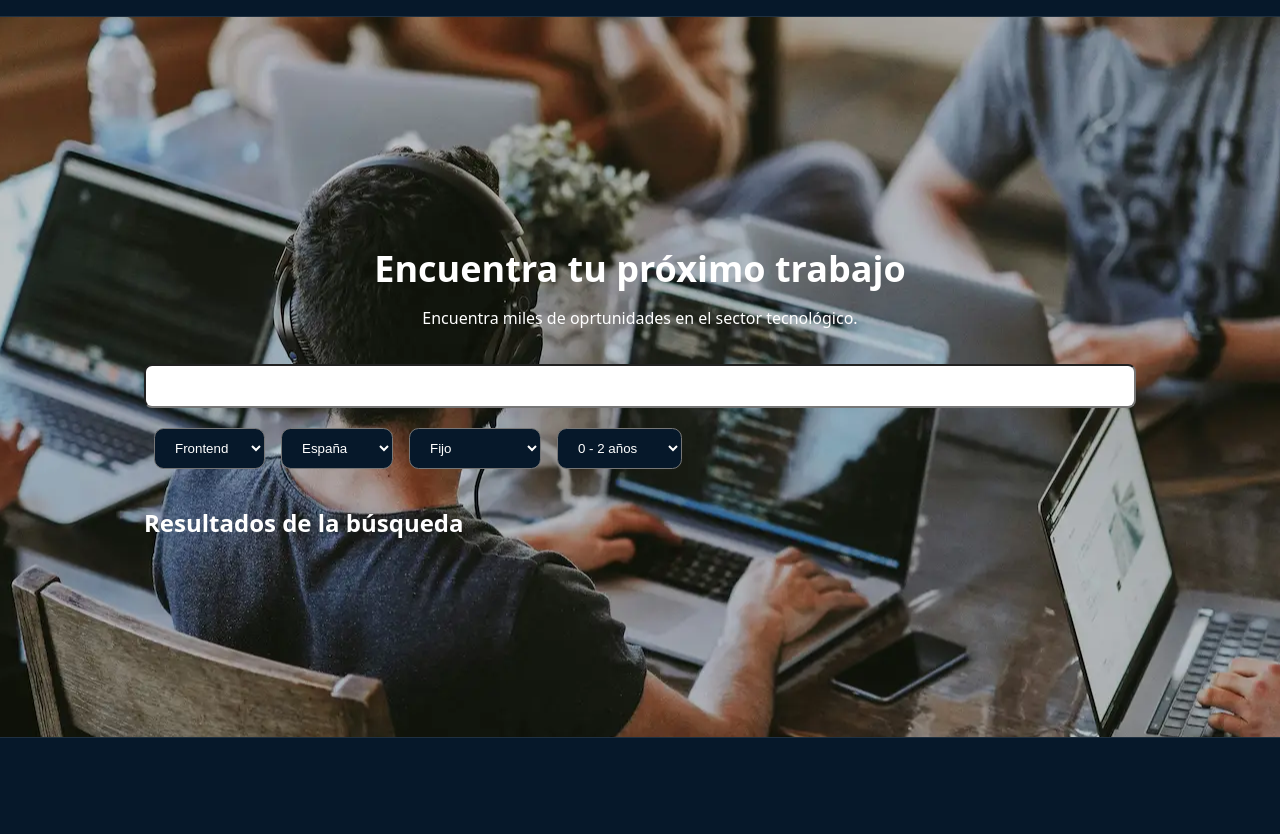
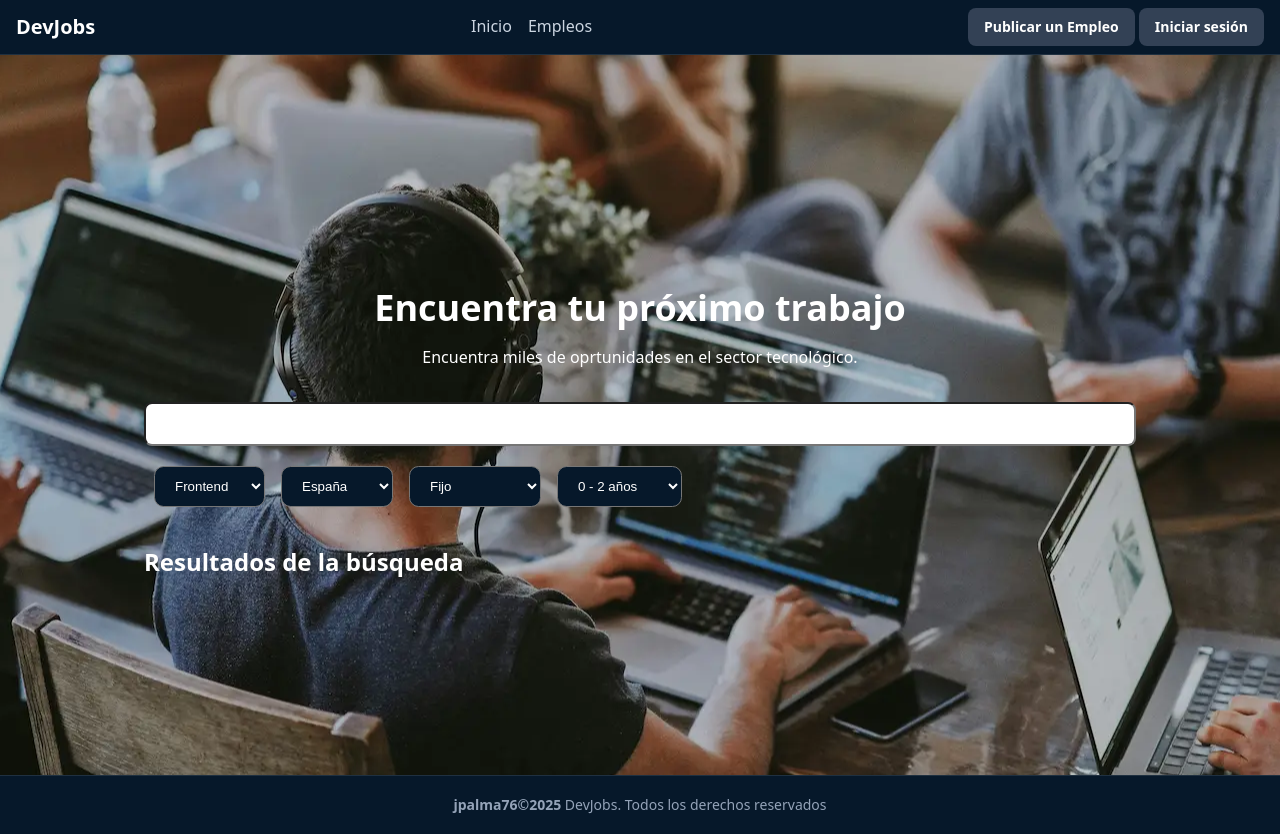
Before and after one commit to jpalma76/page-employee, a plain HTML site: page search.html in a window 1280 px wide. Before the commit the page ends 800 px from the top, so only its background shows below. Drawn offline with Linux system fonts and the light colour scheme.

Commit message:
add header content & footer content

```diff
--- a/search.html
+++ b/search.html
@@ -6,11 +6,23 @@
   <meta name="viewport" content="width=device-width, initial-scale=1.0" />
   <title>Dev-Jobs Search Page</title>
   <meta name="description" content="Encuentra aquí tu próximo empleo" />
-  <link rel="stylesheet" href="/search.css">
+  <link rel="stylesheet" href="search.css">
 </head>
 
 <body>
-  <header></header>
+  <header>
+    <a href="/" class>
+      <h2 class="logo">DevJobs</h2>
+    </a>
+    <nav>
+      <a href="index.html">Inicio</a>
+      <a href="search.html">Empleos</a>
+    </nav>
+    <div>
+      <a href="">Publicar un Empleo</a>
+      <a href="">Iniciar sesión</a>
+    </div>
+  </header>
 
   <main>
     <section>
@@ -55,9 +67,9 @@
 
   </main>
 
-  <footer></footer>
+  <footer>
+    <small><b>jpalma76©2025</b> DevJobs. Todos los derechos reservados</small>
+  </footer>
 </body>
 
-<script src="/index.js"></script>
-
 </html>
```
Also changed, not shown: index.html (+18 -5 lines).
